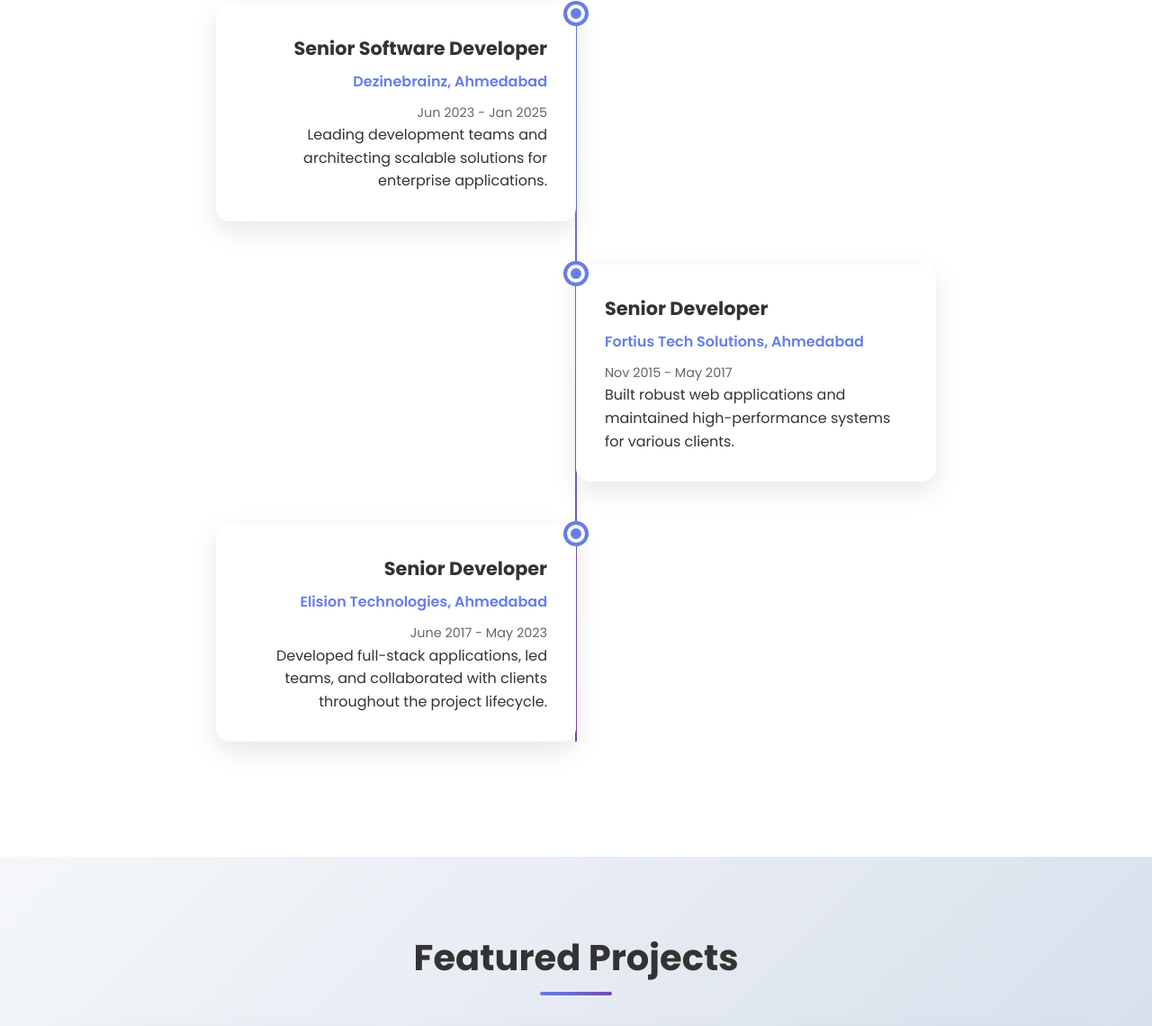
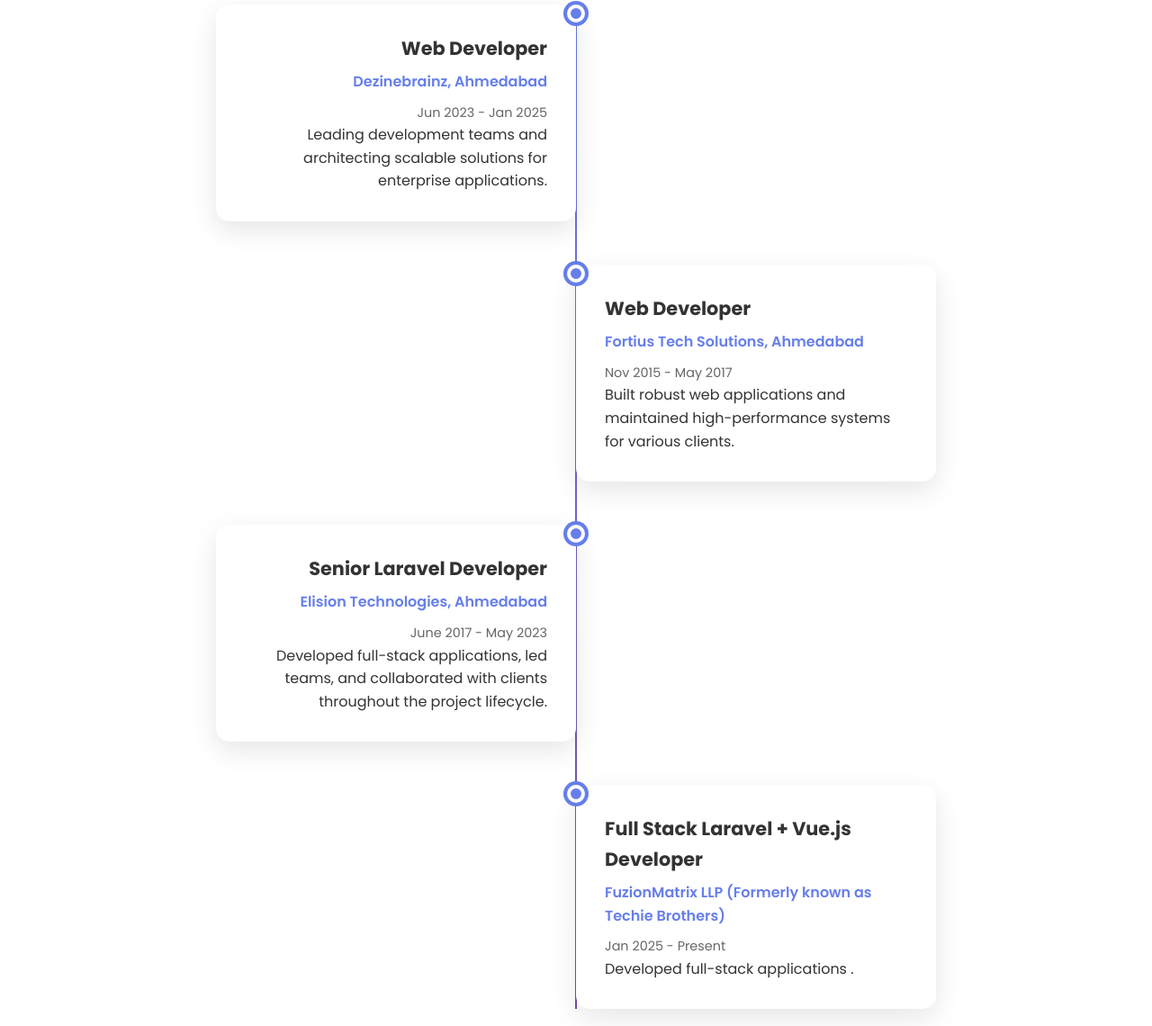
Before and after one commit to palkeshpatel/my-portfolio, a plain HTML site: page index.html in a window 1280 px wide. Shown: the part 2912-4052 px from the top of the page at 90% size. Drawn offline with Linux system fonts and the light colour scheme; animation ran at ten frames a second.

Commit message:
add new compnay

```diff
--- a/index.html
+++ b/index.html
@@ -250,7 +250,7 @@
                     <div class="timeline-dot"></div>
                     <div class="timeline-content">
                         <div class="timeline-header">
-                            <h3>Senior Software Developer</h3>
+                            <h3>Web Developer</h3>
                             <span class="company">Dezinebrainz, Ahmedabad</span>
                             <span class="duration">Jun 2023 - Jan 2025</span>
                         </div>
@@ -263,7 +263,7 @@
                     <div class="timeline-dot"></div>
                     <div class="timeline-content">
                         <div class="timeline-header">
-                            <h3>Senior Developer</h3>
+                            <h3>Web Developer</h3>
                             <span class="company">Fortius Tech Solutions, Ahmedabad</span>
                             <span class="duration">Nov 2015 - May 2017</span>
                         </div>
@@ -274,11 +274,23 @@
                     <div class="timeline-dot"></div>
                     <div class="timeline-content">
                         <div class="timeline-header">
-            <h3>Senior Developer</h3>
+                            <h3>Senior Laravel Developer</h3>
                             <span class="company">Elision Technologies, Ahmedabad</span>
                             <span class="duration">June 2017 - May 2023</span>
                         </div>
                         <p>Developed full-stack applications, led teams, and collaborated with clients throughout the project lifecycle.
+                        </p>
+                    </div>
+                </div>
+                <div class="timeline-item">
+                    <div class="timeline-dot"></div>
+                    <div class="timeline-content">
+                        <div class="timeline-header">
+                            <h3>Full Stack Laravel + Vue.js Developer</h3>
+                            <span class="company"> FuzionMatrix LLP (Formerly known as Techie Brothers)</span>
+                            <span class="duration">Jan 2025 - Present</span>
+                        </div>
+                        <p>Developed full-stack applications .
                         </p>
                     </div>
                 </div>
```
Lines whose indentation alone changed are shown as unchanged.
